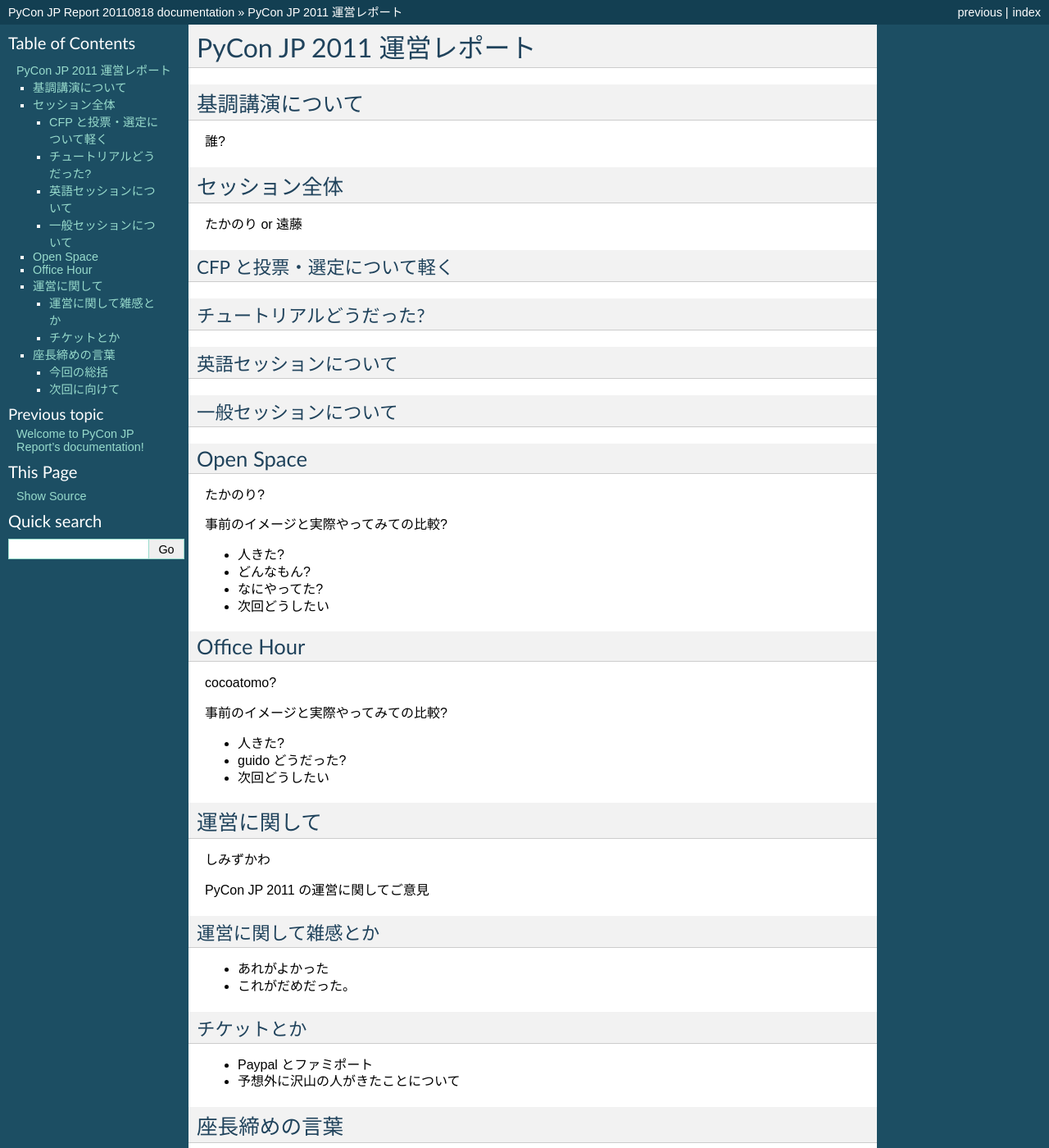
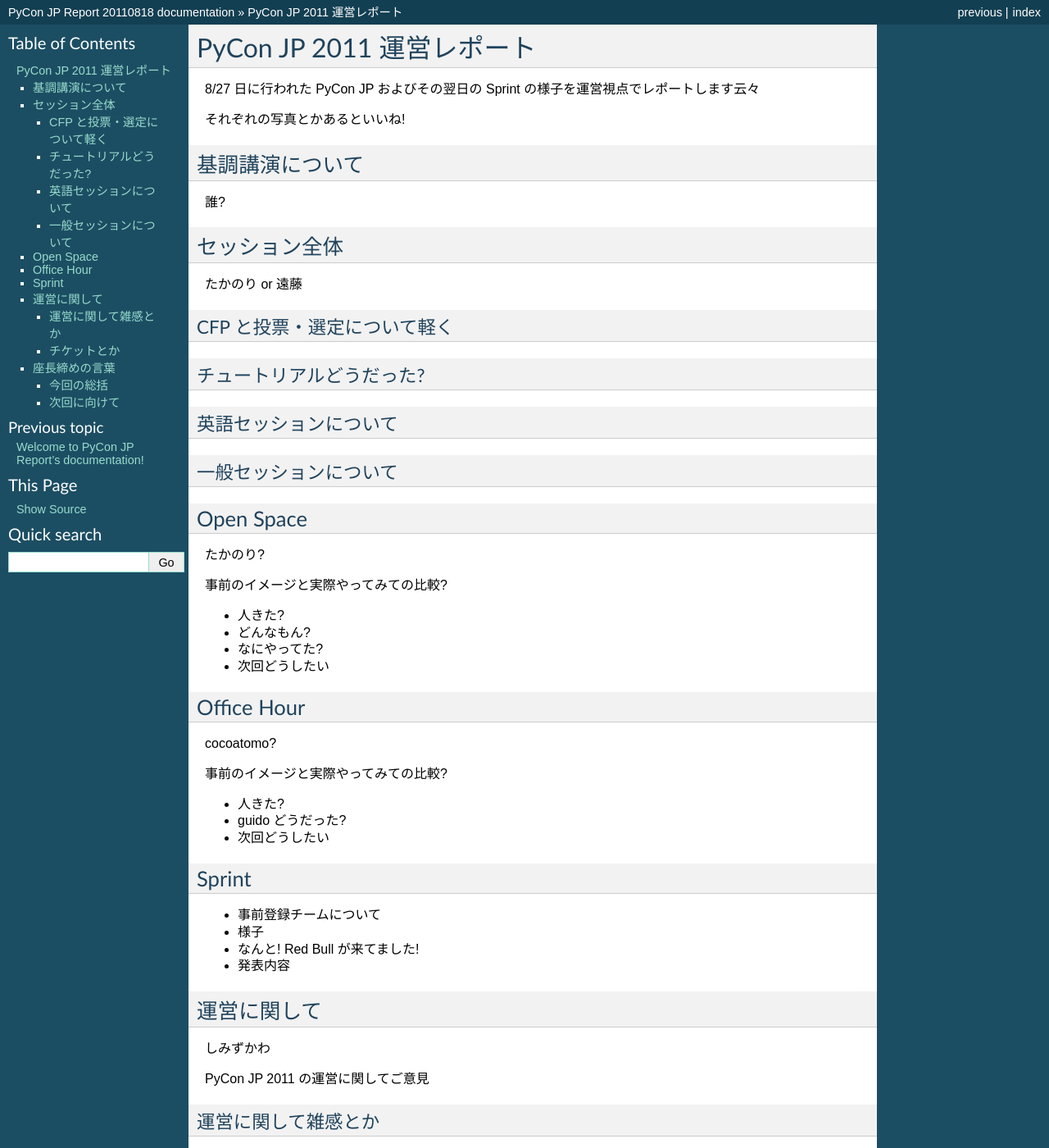
Before and after one commit to michilu/pyconjp-management-side-report, a Sphinx documentation site: the page built from sphinx/report.rst, in a window 1280 px wide and 1400 px high. Shown: the whole window at 82% size. Built offline with Sphinx 7.4.7, drawn with Linux system fonts in a browser that asks for light colours.

Commit message:
ちょっとついか

```diff
--- a/sphinx/report.rst
+++ b/sphinx/report.rst
@@ -1,6 +1,11 @@
 ============================
  PyCon JP 2011 運営レポート
 ============================
+
+8/27 日に行われた PyCon JP およびその翌日の Sprint の様子を運営視点でレポートします云々
+
+
+それぞれの写真とかあるといいね!
 
 
 基調講演について
@@ -52,6 +57,15 @@
 - 次回どうしたい
 
 
+Sprint
+======
+
+- 事前登録チームについて
+- 様子
+- なんと! Red Bull が来てました!
+- 発表内容
+
+
 運営に関して
 ============
 
```
